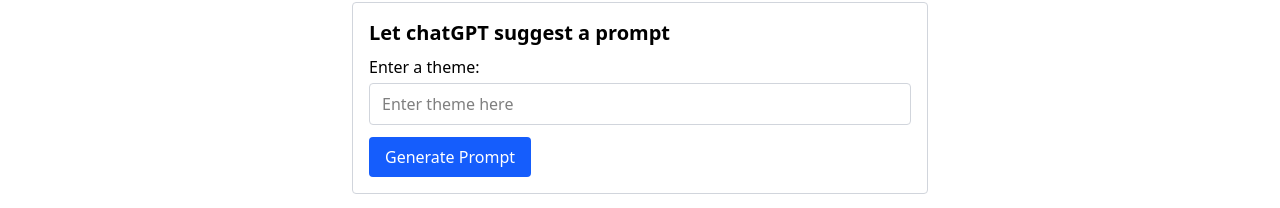
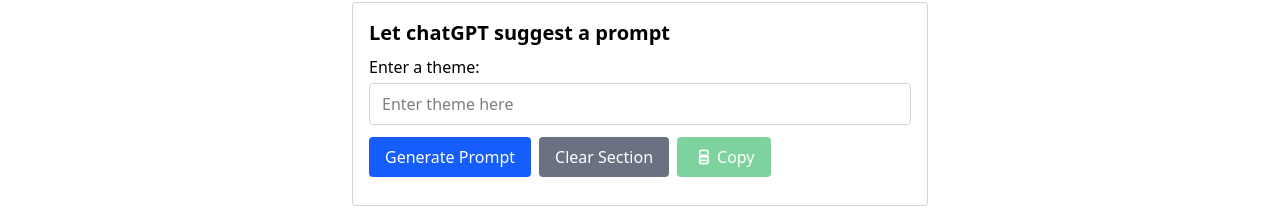
Before and after one commit to louispaulet/image_gen_1, a React (Vite) app in the folder imagen_app/: page /#/ in a window 1280 px wide. Shown: the part 606-814 px from the top of the page. Built offline with nearby package versions, Linux system fonts and the light colour scheme; no server answers.

Commit message:
add clear section button and a copy paste button with a copy ack green banner that disappears automatically

```diff
--- a/imagen_app/src/components/Suggestion.jsx
+++ b/imagen_app/src/components/Suggestion.jsx
@@ -43,7 +43,31 @@
     }
   };
 
+  const clearFields = () => {
+    setTheme('');
+    setGeneratedPrompt('');
+  };
+
+  const [copySuccess, setCopySuccess] = useState(false);
+
+  const copyToClipboard = () => {
+    if (generatedPrompt) {
+      navigator.clipboard.writeText(generatedPrompt).then(() => {
+        setCopySuccess(true);
+        setTimeout(() => setCopySuccess(false), 3000);
+      }).catch((err) => {
+        alert('Failed to copy prompt: ' + err);
+      });
+    }
+  };
+
   return (
+    <>
+      {copySuccess && (
+        <div className="fixed top-0 left-0 right-0 bg-green-500 text-white text-center py-2 z-50 animate-fade-in-out">
+          Prompt copied to clipboard!
+        </div>
+      )}
       <div className="border border-gray-300 rounded p-4 mt-8 max-w-xl mx-auto">
         <h2 className="text-xl font-semibold mb-2">Let chatGPT suggest a prompt</h2>
         <label htmlFor="theme-input" className="block font-medium mb-1">
@@ -57,6 +81,7 @@
           placeholder="Enter theme here"
           className="w-full border border-gray-300 rounded px-3 py-2 mb-3"
         />
+        <div className="flex space-x-2 mb-3">
           <button
             onClick={generatePrompt}
             disabled={loading}
@@ -64,12 +89,33 @@
           >
             {loading ? 'Generating...' : 'Generate Prompt'}
           </button>
+          <button
+            onClick={clearFields}
+            disabled={loading}
+            className="bg-gray-500 text-white px-4 py-2 rounded hover:bg-gray-600 disabled:opacity-50"
+            title="Clear input and output"
+          >
+            Clear Section
+          </button>
+          <button
+            onClick={copyToClipboard}
+            disabled={!generatedPrompt}
+            className="bg-green-600 text-white px-4 py-2 rounded hover:bg-green-700 disabled:opacity-50 flex items-center space-x-1"
+            title="Copy prompt to clipboard"
+          >
+            <svg xmlns="http://www.w3.org/2000/svg" className="h-5 w-5" fill="none" viewBox="0 0 24 24" stroke="currentColor" strokeWidth={2}>
+              <path strokeLinecap="round" strokeLinejoin="round" d="M8 16h8M8 12h8m-6 8h6a2 2 0 002-2v-6a2 2 0 00-2-2h-6a2 2 0 00-2 2v6a2 2 0 002 2zM8 8V6a2 2 0 012-2h6a2 2 0 012 2v2" />
+            </svg>
+            <span>Copy</span>
+          </button>
+        </div>
         {generatedPrompt && (
           <div className="mt-4 p-3 border border-gray-400 rounded bg-gray-50 whitespace-pre-wrap select-all cursor-text">
             {generatedPrompt}
           </div>
         )}
       </div>
+    </>
   );
 }
 
```
Lines whose indentation alone changed are shown as unchanged.
